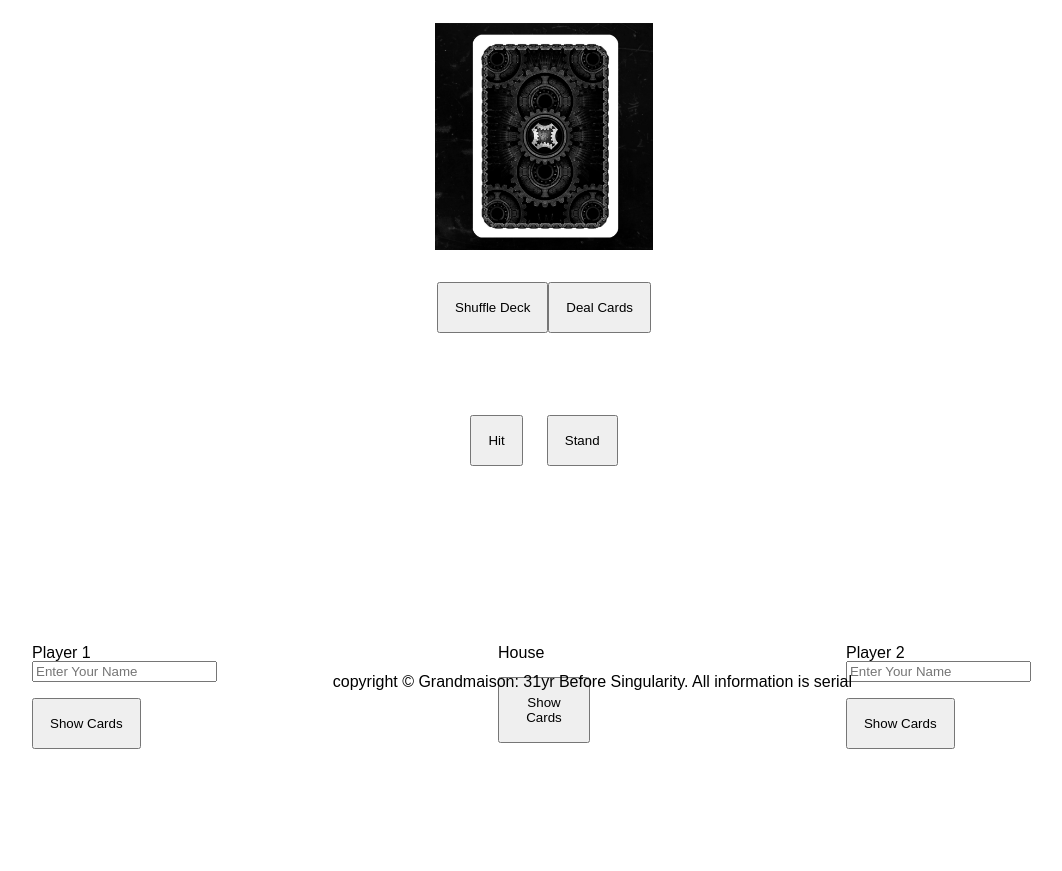
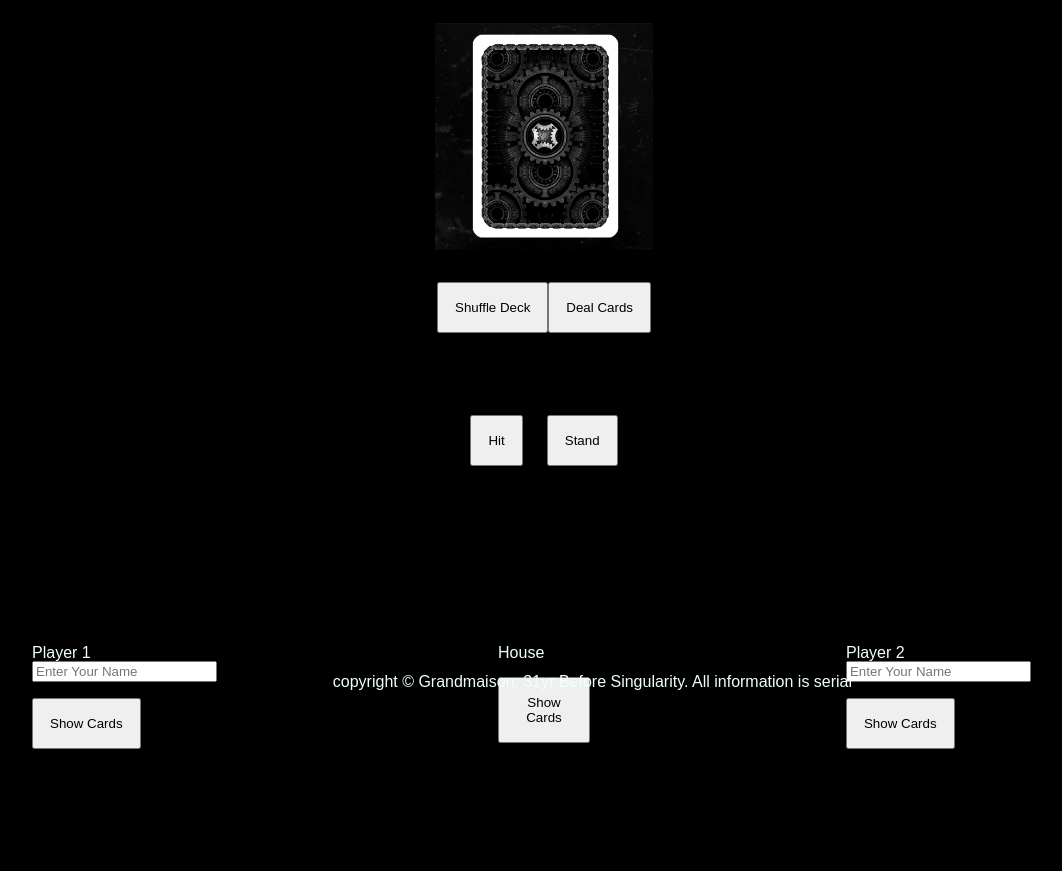
Before and after one commit to cortuga/blackjack, a website: page public/index.html in a window 1280 px wide. Shown: the part 94-965 px from the top of the page, without its empty margins (96-1158 px from the left). Drawn offline with Linux system fonts and the light colour scheme.

Commit message:
Changed backround color to black for furtur change

```diff
--- a/public/screen.css
+++ b/public/screen.css
@@ -12,6 +12,8 @@ body {
   /* display: flex;
   justify-content: center; */
   /* align-items: center; */
+  background-color: black;
+  color: azure;
 }
 img {
   width: 17%;
```
